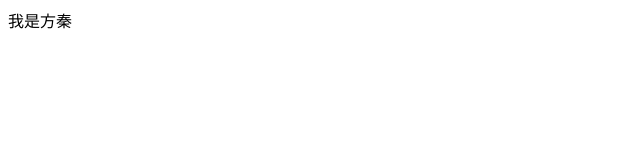
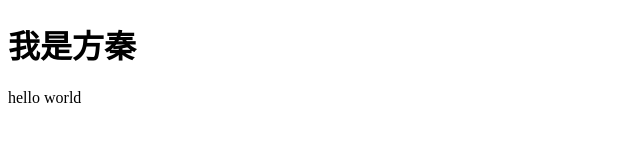
Before and after one commit to fangqin77/fangqin77.github.io, a plain HTML site: page index.html in a window 1280 px wide. Shown: the whole page, without its empty margins (0-640 px from the left). Drawn offline with Linux system fonts and the light colour scheme.

Commit message:
Update index.html

```diff
--- a/index.html
+++ b/index.html
@@ -6,6 +6,9 @@
     <title>fangqin</title>
 </head>
 <body>
-    我是方秦
+    <h1>我是方秦</h1>
+
+
+    hello world
 </body>
 </html>
```
